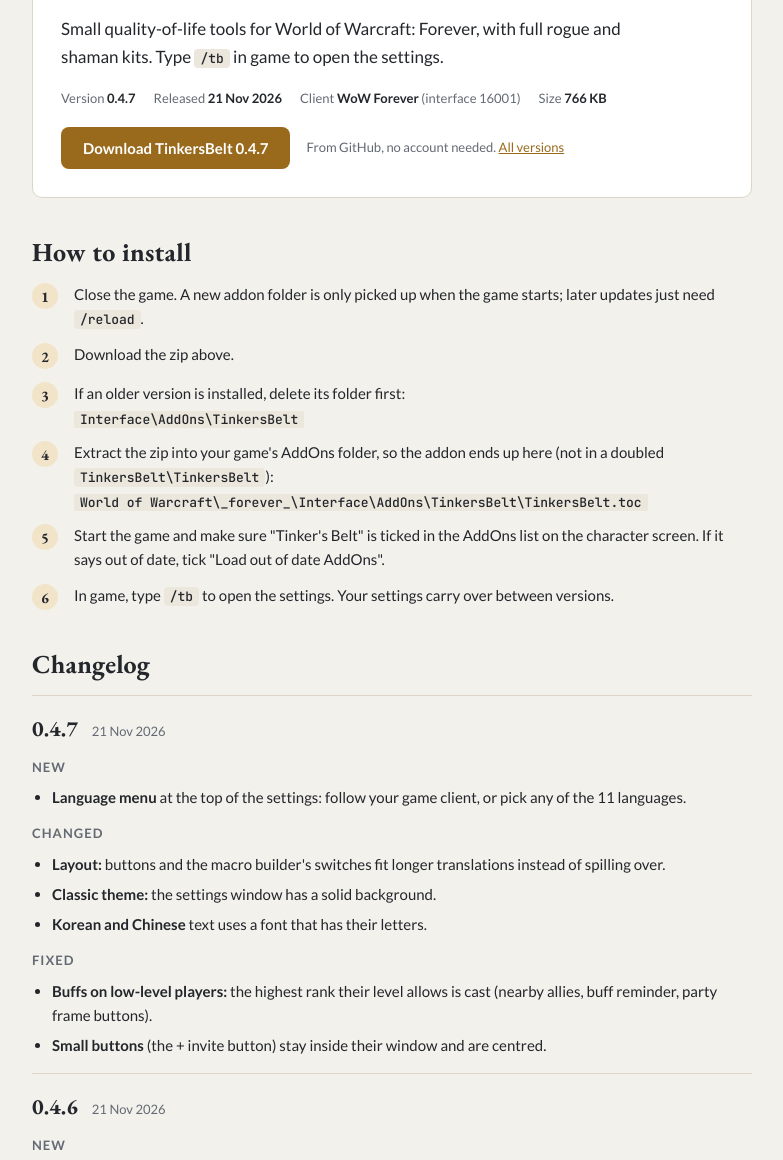
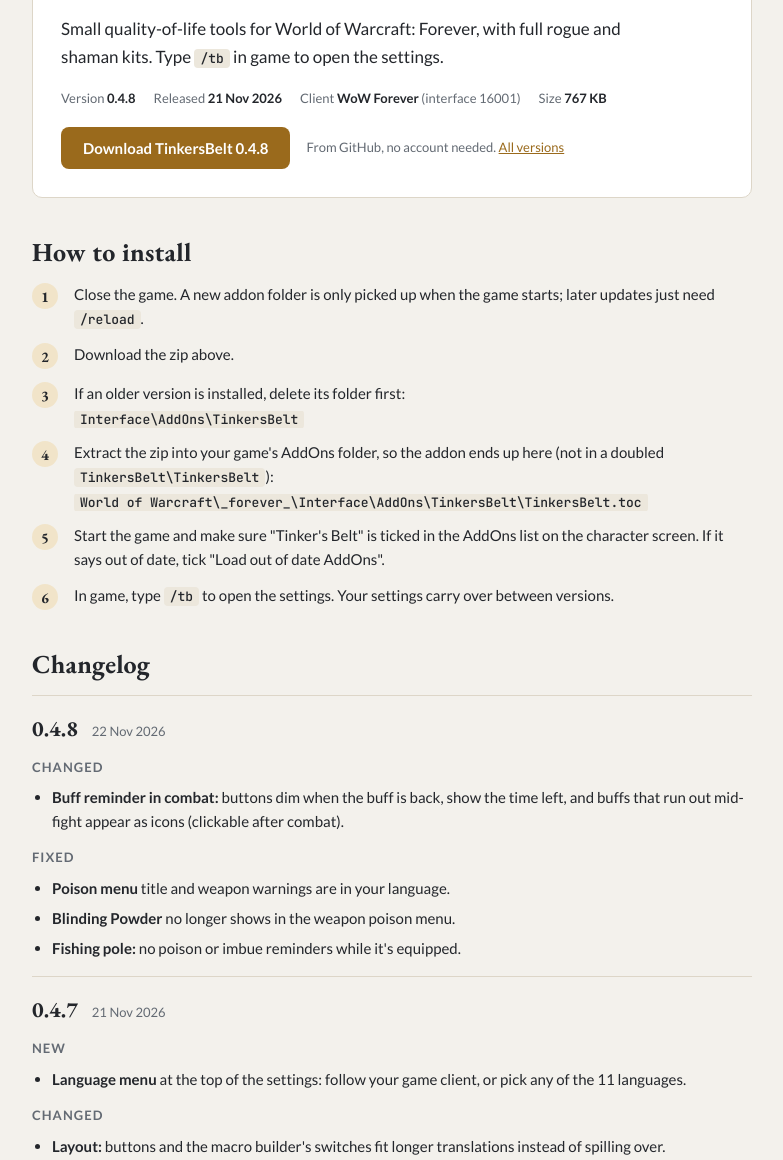
Before and after one commit to dpws/TinkersBelt, a plain HTML site: page docs/release/index.html in a window 1280 px wide. Shown: the part 521-1681 px from the top of the page, without its empty margins (248-1031 px from the left). Drawn offline with nearby package versions, Linux system fonts and the light colour scheme.

Commit message:
docs: release page v0.4.8
Co-Authored-By: Claude Opus 5.5 <noreply@anthropic.com>

```diff
--- a/docs/release/index.html
+++ b/docs/release/index.html
@@ -66,13 +66,13 @@ ol.steps li::before { content: counter(s); font: 700 15px var(--display); width:
     <h1 class="sr">Tinker's Belt</h1>
     <p class="lead">Small quality-of-life tools for World of Warcraft: Forever, with full rogue and shaman kits. Type <code>/tb</code> in game to open the settings.</p>
     <div class="meta">
-      <span>Version <b id="ver">0.4.7</b></span>
+      <span>Version <b id="ver">0.4.8</b></span>
       <span>Released <b>21 Nov 2026</b></span>
       <span>Client <b>WoW Forever</b> (interface 16001)</span>
-      <span>Size <b>766 KB</b></span>
+      <span>Size <b>767 KB</b></span>
     </div>
     <div class="get">
-      <a class="dl" href="https://github.com/dpws/TinkersBelt/releases/download/v0.4.7/TinkersBelt-v0.4.7-forever.zip" target="_blank" rel="noopener">Download TinkersBelt 0.4.7</a>
+      <a class="dl" href="https://github.com/dpws/TinkersBelt/releases/download/v0.4.8/TinkersBelt-v0.4.8-forever.zip" target="_blank" rel="noopener">Download TinkersBelt 0.4.8</a>
       <span class="status">From GitHub, no account needed. <a href="https://github.com/dpws/TinkersBelt/releases" target="_blank" rel="noopener">All versions</a></span>
     </div>
   </div>
@@ -92,6 +92,23 @@ ol.steps li::before { content: counter(s); font: 700 15px var(--display); width:
 
   <section aria-labelledby="changes">
     <h2 id="changes">Changelog</h2>
+    <article class="release">
+      <header><strong>0.4.8</strong><span>22 Nov 2026</span></header>
+      <div class="group">
+        <h3>Changed</h3>
+        <ul>
+          <li><b>Buff reminder in combat:</b> buttons dim when the buff is back, show the time left, and buffs that run out mid-fight appear as icons (clickable after combat).</li>
+        </ul>
+      </div>
+      <div class="group">
+        <h3>Fixed</h3>
+        <ul>
+          <li><b>Poison menu</b> title and weapon warnings are in your language.</li>
+          <li><b>Blinding Powder</b> no longer shows in the weapon poison menu.</li>
+          <li><b>Fishing pole:</b> no poison or imbue reminders while it's equipped.</li>
+        </ul>
+      </div>
+    </article>
     <article class="release">
       <header><strong>0.4.7</strong><span>21 Nov 2026</span></header>
       <div class="group">
```
